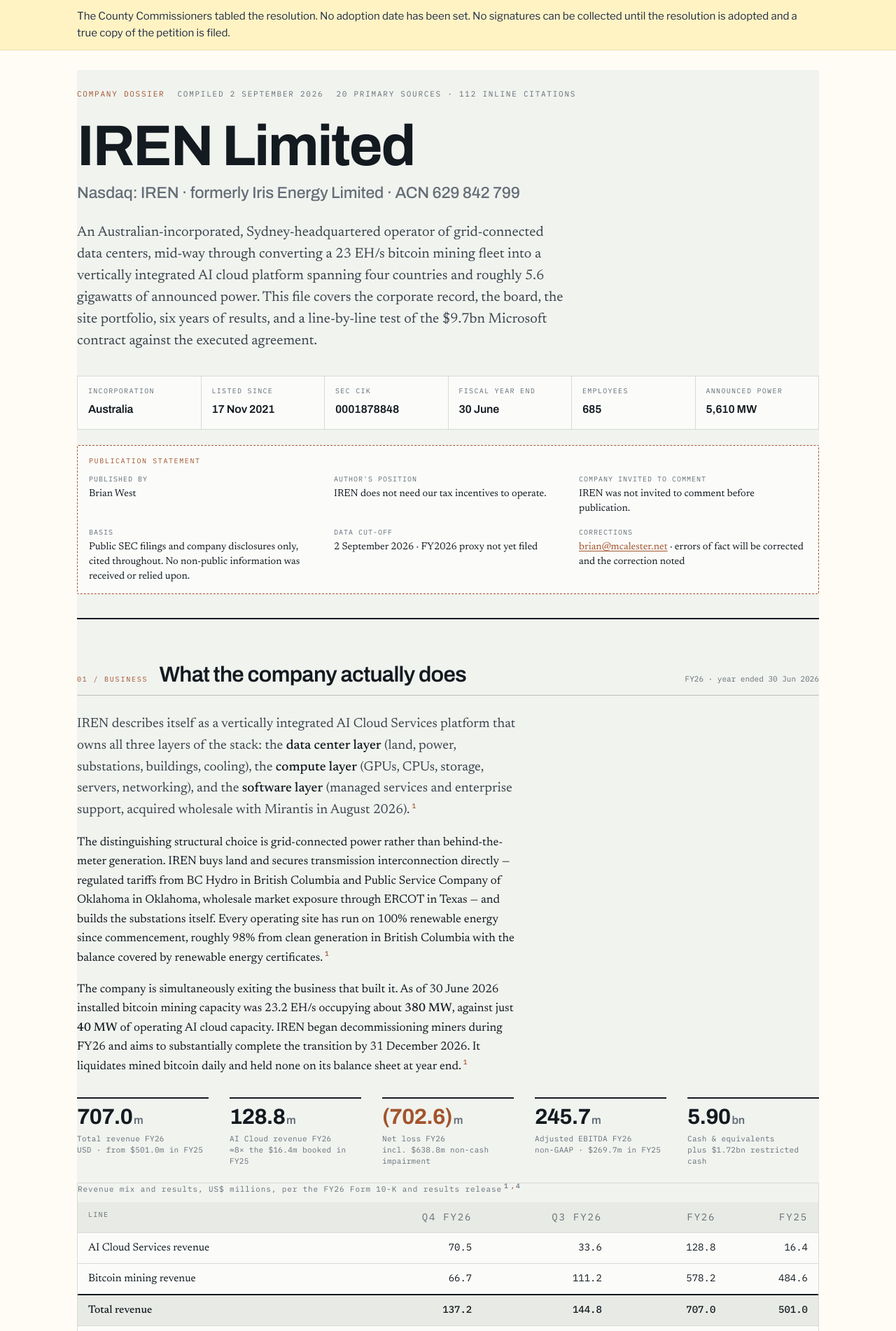
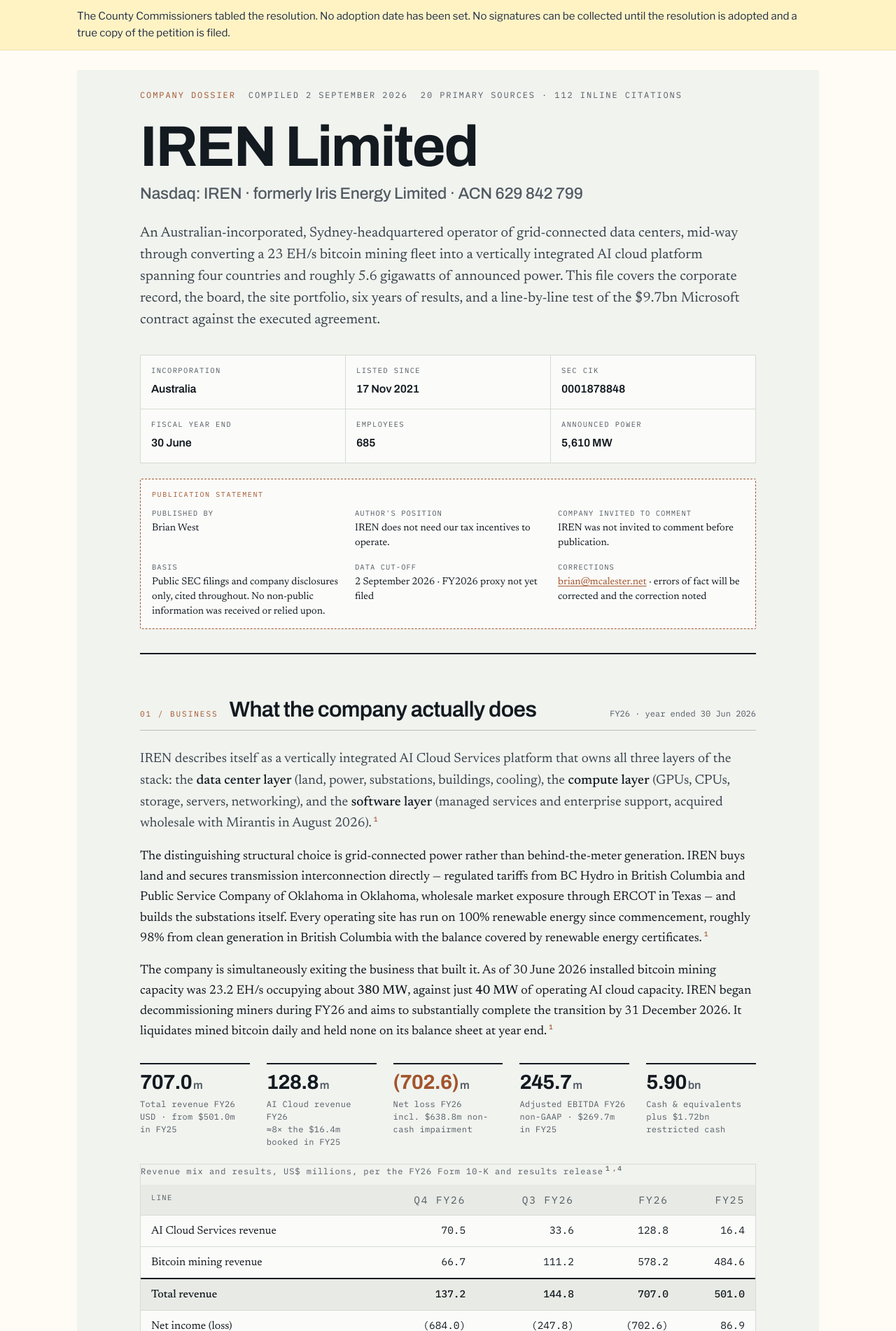
Before and after one commit to briankwest/petition, a FastAPI app: page /iren in a window 1280 px wide. Shown: the part 81-1983 px from the top of the page at 70% size. Run offline with FastAPI, Linux system fonts and the light colour scheme; data that the repository does not hold is empty.

Commit message:
/iren readability: one 880px column (no 66ch strips), restore site-bar colors, larger/darker labels, vitals 3x2 and metrics single-row

```diff
--- a/app/templates/public/iren.html
+++ b/app/templates/public/iren.html
@@ -10,7 +10,7 @@
   --surface-sunk:#E8EBE5;
   --ink:#131A20;
   --ink-soft:#3A444C;
-  --muted:#646E77;
+  --muted:#525B63;
   --rule:#D6DBD3;
   --rule-strong:#B9C0B6;
   --copper:#A2542C;
@@ -34,7 +34,7 @@
   background:var(--paper);
   color:var(--ink);
   font-family:var(--f-body);
-  font-size:17px;
+  font-size:18px;
   line-height:1.62;
   -webkit-font-smoothing:antialiased;
 }
@@ -43,12 +43,12 @@
 .irenfile a:focus-visible{outline:2px solid var(--copper);outline-offset:3px;border-radius:2px}
 
 .irenfile .doc{max-width:var(--wrap);margin:0 auto;padding:0 28px 96px}
-.irenfile .measure{max-width:var(--measure)}
+.irenfile .measure{max-width:none}
 
 /* ---------- masthead ---------- */
 .irenfile .masthead{padding:68px 0 34px;border-bottom:2px solid var(--ink)}
 .irenfile .stamp{
-  font-family:var(--f-mono);font-size:11px;letter-spacing:.16em;text-transform:uppercase;
+  font-family:var(--f-mono);font-size:12px;letter-spacing:.16em;text-transform:uppercase;
   color:var(--copper);display:flex;flex-wrap:wrap;gap:10px 18px;margin:0 0 26px
 }
 .irenfile .stamp span{white-space:nowrap}
@@ -58,14 +58,14 @@
   line-height:.94;letter-spacing:-.028em;margin:0;text-wrap:balance
 }
 .irenfile h1 .sub{display:block;font-weight:500;font-size:clamp(17px,2.1vw,23px);letter-spacing:-.01em;color:var(--muted);margin-top:14px;line-height:1.3}
-.irenfile .dek{margin:26px 0 0;max-width:62ch;font-size:20px;line-height:1.55;color:var(--ink-soft)}
+.irenfile .dek{margin:26px 0 0;max-width:none;font-size:20px;line-height:1.55;color:var(--ink-soft)}
 
 .irenfile .vitals{
   display:grid;grid-template-columns:repeat(auto-fit,minmax(158px,1fr));
   gap:1px;background:var(--rule);border:1px solid var(--rule);margin-top:34px
 }
 .irenfile .vital{background:var(--surface);padding:13px 15px 15px}
-.irenfile .vital dt{font-family:var(--f-mono);font-size:10px;letter-spacing:.13em;text-transform:uppercase;color:var(--muted);margin:0 0 5px}
+.irenfile .vital dt{font-family:var(--f-mono);font-size:10.5px;letter-spacing:.13em;text-transform:uppercase;color:var(--muted);margin:0 0 5px}
 .irenfile .vital dd{margin:0;font-family:var(--f-display);font-weight:600;font-size:16px;letter-spacing:-.01em;font-variant-numeric:tabular-nums}
 
 /* ---------- publication statement ---------- */
@@ -73,7 +73,7 @@
 .irenfile .disclose .d-h{font-family:var(--f-mono);font-size:10px;letter-spacing:.16em;text-transform:uppercase;color:var(--copper);margin:0 0 10px}
 .irenfile .disclose dl{margin:0;display:grid;grid-template-columns:repeat(auto-fit,minmax(240px,1fr));gap:8px 24px}
 .irenfile .disclose dl div{display:flex;flex-direction:column;gap:2px;padding-bottom:8px}
-.irenfile .disclose dt{font-family:var(--f-mono);font-size:10px;letter-spacing:.1em;text-transform:uppercase;color:var(--muted)}
+.irenfile .disclose dt{font-family:var(--f-mono);font-size:10.5px;letter-spacing:.1em;text-transform:uppercase;color:var(--muted)}
 .irenfile .disclose dd{margin:0;font-size:14.5px;line-height:1.45}
 .irenfile .todo{font-family:var(--f-mono);font-size:12px;background:var(--copper-wash);color:var(--copper);padding:2px 6px;border-radius:2px}
 .irenfile footer h3{font-family:var(--f-display);font-weight:600;font-size:13px;letter-spacing:.02em;color:var(--ink);margin:0 0 6px;text-transform:uppercase}
@@ -82,9 +82,9 @@
 /* ---------- sections ---------- */
 .irenfile section{padding-top:62px}
 .irenfile .sec-head{display:flex;align-items:baseline;gap:16px;border-bottom:1px solid var(--rule-strong);padding-bottom:10px;margin-bottom:26px;flex-wrap:wrap}
-.irenfile .sec-head .tag{font-family:var(--f-mono);font-size:10px;letter-spacing:.18em;text-transform:uppercase;color:var(--copper);flex:none}
+.irenfile .sec-head .tag{font-family:var(--f-mono);font-size:11px;letter-spacing:.18em;text-transform:uppercase;color:var(--copper);flex:none}
 .irenfile .sec-head h2{font-family:var(--f-display);font-weight:600;font-size:clamp(24px,3vw,31px);letter-spacing:-.022em;margin:0;line-height:1.15;text-wrap:balance}
-.irenfile .sec-head .note{font-family:var(--f-mono);font-size:11px;color:var(--muted);margin-left:auto;white-space:nowrap}
+.irenfile .sec-head .note{font-family:var(--f-mono);font-size:12px;color:var(--muted);margin-left:auto;white-space:nowrap}
 
 .irenfile p{margin:0 0 17px}
 .irenfile .lede-p{font-size:19px;color:var(--ink-soft)}
@@ -98,27 +98,27 @@
 .irenfile .metric{border-top:2px solid var(--ink);padding-top:11px}
 .irenfile .metric .fig{font-family:var(--f-display);font-weight:700;font-size:31px;letter-spacing:-.03em;line-height:1;font-variant-numeric:tabular-nums;display:block}
 .irenfile .metric .fig .u{font-size:16px;font-weight:600;letter-spacing:-.01em;color:var(--muted);margin-left:2px}
-.irenfile .metric .cap{display:block;margin-top:8px;font-family:var(--f-mono);font-size:11px;line-height:1.45;letter-spacing:.03em;color:var(--muted)}
+.irenfile .metric .cap{display:block;margin-top:8px;font-family:var(--f-mono);font-size:12px;line-height:1.5;letter-spacing:.03em;color:var(--muted)}
 .irenfile .metric.neg .fig{color:var(--copper)}
 
 /* ---------- tables ---------- */
 .irenfile .scroll{overflow-x:auto;margin:22px 0;border:1px solid var(--rule)}
 .irenfile table{border-collapse:collapse;width:100%;min-width:520px;background:var(--surface)}
-.irenfile caption{text-align:left;font-family:var(--f-mono);font-size:11px;letter-spacing:.08em;color:var(--muted);padding:0 0 9px}
+.irenfile caption{text-align:left;font-family:var(--f-mono);font-size:12px;letter-spacing:.08em;color:var(--muted);padding:0 0 9px}
 .irenfile th,.irenfile td{padding:10px 15px;text-align:left;border-bottom:1px solid var(--rule);vertical-align:top}
 .irenfile thead th{
-  font-family:var(--f-mono);font-size:10px;letter-spacing:.13em;text-transform:uppercase;
+  font-family:var(--f-mono);font-size:10.5px;letter-spacing:.13em;text-transform:uppercase;
   color:var(--muted);font-weight:400;background:var(--surface-sunk);white-space:nowrap
 }
-.irenfile tbody td{font-size:15.5px;line-height:1.5}
+.irenfile tbody td{font-size:16px;line-height:1.5}
 .irenfile tbody tr:last-child td{border-bottom:0}
-.irenfile td.num,.irenfile th.num{text-align:right;font-family:var(--f-mono);font-size:14px;font-variant-numeric:tabular-nums;white-space:nowrap}
+.irenfile td.num,.irenfile th.num{text-align:right;font-family:var(--f-mono);font-size:14.5px;font-variant-numeric:tabular-nums;white-space:nowrap}
 .irenfile tr.total td{border-top:2px solid var(--ink);font-weight:500;background:var(--surface-sunk)}
 .irenfile .key{font-family:var(--f-mono);font-size:12.5px;color:var(--muted);letter-spacing:.02em;white-space:nowrap}
 
 /* ---------- capacity ladder ---------- */
 .irenfile .ladder{margin:8px 0 0;border-top:1px solid var(--rule)}
-.irenfile .grp{font-family:var(--f-mono);font-size:10.5px;letter-spacing:.15em;text-transform:uppercase;color:var(--ink);
+.irenfile .grp{font-family:var(--f-mono);font-size:11.5px;letter-spacing:.15em;text-transform:uppercase;color:var(--ink);
      display:flex;justify-content:space-between;gap:14px;padding:20px 0 8px;border-bottom:1px solid var(--rule)}
 .irenfile .grp .gsum{color:var(--muted);font-variant-numeric:tabular-nums}
 .irenfile .site{
@@ -126,7 +126,7 @@
   gap:16px;align-items:center;padding:11px 0;border-bottom:1px solid var(--rule)
 }
 .irenfile .site-name{font-family:var(--f-display);font-weight:600;font-size:15.5px;letter-spacing:-.01em;display:block}
-.irenfile .site-loc{font-family:var(--f-mono);font-size:10.5px;color:var(--muted);letter-spacing:.02em}
+.irenfile .site-loc{font-family:var(--f-mono);font-size:11.5px;color:var(--muted);letter-spacing:.02em}
 .irenfile .track{height:13px;background:var(--surface-sunk);position:relative;border-radius:1px}
 .irenfile .bar{position:absolute;inset:0 auto 0 0;min-width:3px;border-radius:1px}
 .irenfile .bar--op{background:var(--st-op)}
@@ -135,19 +135,19 @@
 .irenfile .bar--plan{background:var(--st-plan)}
 .irenfile .site-mw{font-family:var(--f-mono);font-size:14px;font-variant-numeric:tabular-nums;text-align:right;white-space:nowrap}
 .irenfile .site-mw .u{color:var(--muted);font-size:11px;margin-left:3px}
-.irenfile .status{font-family:var(--f-mono);font-size:10px;letter-spacing:.1em;text-transform:uppercase;
+.irenfile .status{font-family:var(--f-mono);font-size:10.5px;letter-spacing:.1em;text-transform:uppercase;
         display:inline-block;padding:3px 7px;border:1px solid currentColor;border-radius:2px;white-space:nowrap}
 .irenfile .s-op{color:var(--st-op)}
 .irenfile .s-con{color:var(--st-con)}
 .irenfile .s-dev{color:var(--st-dev)}
 .irenfile .s-plan{color:var(--st-plan)}
-.irenfile .legend{display:flex;flex-wrap:wrap;gap:8px 20px;margin:20px 0 4px;font-family:var(--f-mono);font-size:11px;color:var(--muted)}
+.irenfile .legend{display:flex;flex-wrap:wrap;gap:8px 20px;margin:20px 0 4px;font-family:var(--f-mono);font-size:12px;color:var(--muted)}
 .irenfile .legend b{display:inline-block;width:22px;height:9px;border-radius:1px;margin-right:7px;vertical-align:middle}
 
 /* ---------- chart ---------- */
 .irenfile .figure{margin:26px 0 6px;position:relative}
 .irenfile .figure .cap-t{font-family:var(--f-display);font-weight:600;font-size:16px;letter-spacing:-.01em;margin:0 0 3px}
-.irenfile .figure .cap-s{font-family:var(--f-mono);font-size:11px;color:var(--muted);margin:0 0 16px;letter-spacing:.02em}
+.irenfile .figure .cap-s{font-family:var(--f-mono);font-size:12px;color:var(--muted);margin:0 0 16px;letter-spacing:.02em}
 .irenfile .chart-wrap{overflow-x:auto}
 .irenfile svg.chart{display:block;width:100%;min-width:560px;height:auto}
 .irenfile svg.chart .gl{stroke:var(--grid);stroke-width:1}
@@ -176,7 +176,7 @@
 }
 .irenfile .person-id .nm{font-family:var(--f-display);font-weight:700;font-size:20px;letter-spacing:-.02em;line-height:1.15;margin:0 0 5px;text-wrap:balance}
 .irenfile .person-id .rl{font-family:var(--f-mono);font-size:11px;letter-spacing:.05em;color:var(--copper);line-height:1.5;display:block;margin-bottom:10px}
-.irenfile .facts{margin:0;font-family:var(--f-mono);font-size:11px;line-height:1.75;color:var(--muted)}
+.irenfile .facts{margin:0;font-family:var(--f-mono);font-size:12px;line-height:1.7;color:var(--muted)}
 .irenfile .facts div{display:flex;gap:8px}
 .irenfile .facts dt{flex:none;width:74px;letter-spacing:.06em;text-transform:uppercase;font-size:10px;padding-top:2px}
 .irenfile .facts dd{margin:0;color:var(--ink-soft)}
@@ -194,7 +194,7 @@
 }
 .irenfile .callout h3{margin-top:0}
 .irenfile .callout p:last-child{margin-bottom:0}
-.irenfile .callout .measure{max-width:64ch}
+.irenfile .callout .measure{max-width:none}
 
 .irenfile .checks{list-style:none;margin:14px 0 0;padding:0;display:grid;gap:9px}
 .irenfile .checks li{
@@ -223,8 +223,8 @@
 .irenfile .refs li:target{background:var(--copper-wash);box-shadow:0 0 0 8px var(--copper-wash)}
 .irenfile .refs .n{font-family:var(--f-mono);font-size:12px;color:var(--copper);font-weight:500;padding-top:2px}
 .irenfile .refs .t{font-family:var(--f-display);font-weight:600;font-size:15px;letter-spacing:-.01em;margin:0 0 4px}
-.irenfile .refs .m{font-family:var(--f-mono);font-size:10.5px;color:var(--muted);line-height:1.65;letter-spacing:.02em;margin:0 0 5px;word-break:break-word}
-.irenfile .refs .u{font-family:var(--f-mono);font-size:10.5px;line-height:1.5;word-break:break-all}
+.irenfile .refs .m{font-family:var(--f-mono);font-size:11.5px;color:var(--muted);line-height:1.6;letter-spacing:.02em;margin:0 0 5px;word-break:break-word}
+.irenfile .refs .u{font-family:var(--f-mono);font-size:11.5px;line-height:1.5;word-break:break-all}
 .irenfile .refs .used{font-size:14px;line-height:1.5;color:var(--ink-soft);margin:0 0 5px}
 
 /* ---------- gaps ---------- */
@@ -258,12 +258,20 @@
   .irenfile *{animation:none!important;transition:none!important}
 }
 /* resets against site.css globals + fit inside main.wrap */
-.irenfile .bar{height:auto;background:none;border:0;margin:0;border-radius:1px;overflow:visible}
+.irenfile .bar{height:auto;border:0;margin:0;border-radius:1px;overflow:visible}
 .irenfile ul.plain{list-style:disc}
 .irenfile ul.plain li{padding:0;border-bottom:0}
 .irenfile .callout{border-radius:0}
-.irenfile .doc{padding:0 0 72px;max-width:none}
+.irenfile .doc{padding:0 0 72px;max-width:880px;margin:0 auto}
 .irenfile .masthead{padding-top:26px}
+/* grids sized so no row is left ragged at the 880px column */
+.irenfile .vitals{grid-template-columns:repeat(3,1fr)}
+.irenfile .metrics{grid-template-columns:repeat(auto-fit,minmax(148px,1fr));gap:24px}
+.irenfile .metric .fig{font-size:29px}
+@media (max-width:620px){
+  .irenfile .vitals{grid-template-columns:repeat(2,1fr)}
+  .irenfile .metrics{grid-template-columns:repeat(2,1fr)}
+}
 {% endraw %}
 </style>
 {% endblock %}
@@ -1392,7 +1400,7 @@
 </div>
 {% set iren_url = "https://" ~ canonical_host ~ "/iren" %}
 {% set iren_text = "The IREN File — a fully sourced dossier on the company behind the proposed Pittsburg County data-center tax abatement, from its SEC filings." %}
-<section class="share" aria-labelledby="share-iren-h">
+<section class="share" aria-labelledby="share-iren-h" style="max-width:880px;margin-left:auto;margin-right:auto">
   <h2 id="share-iren-h">Share this file</h2>
   <p class="small">Send neighbors straight to the sourced record on the company behind the abatement.</p>
   <ul class="share-row">
```
